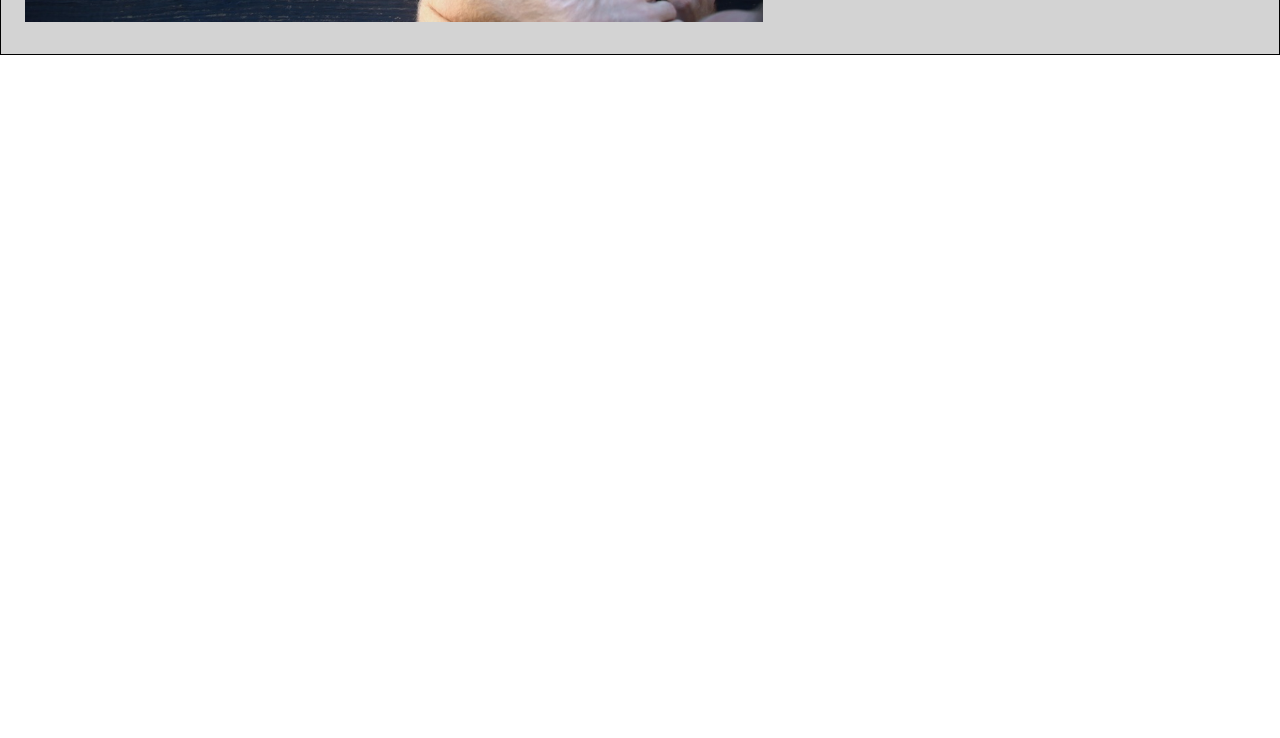
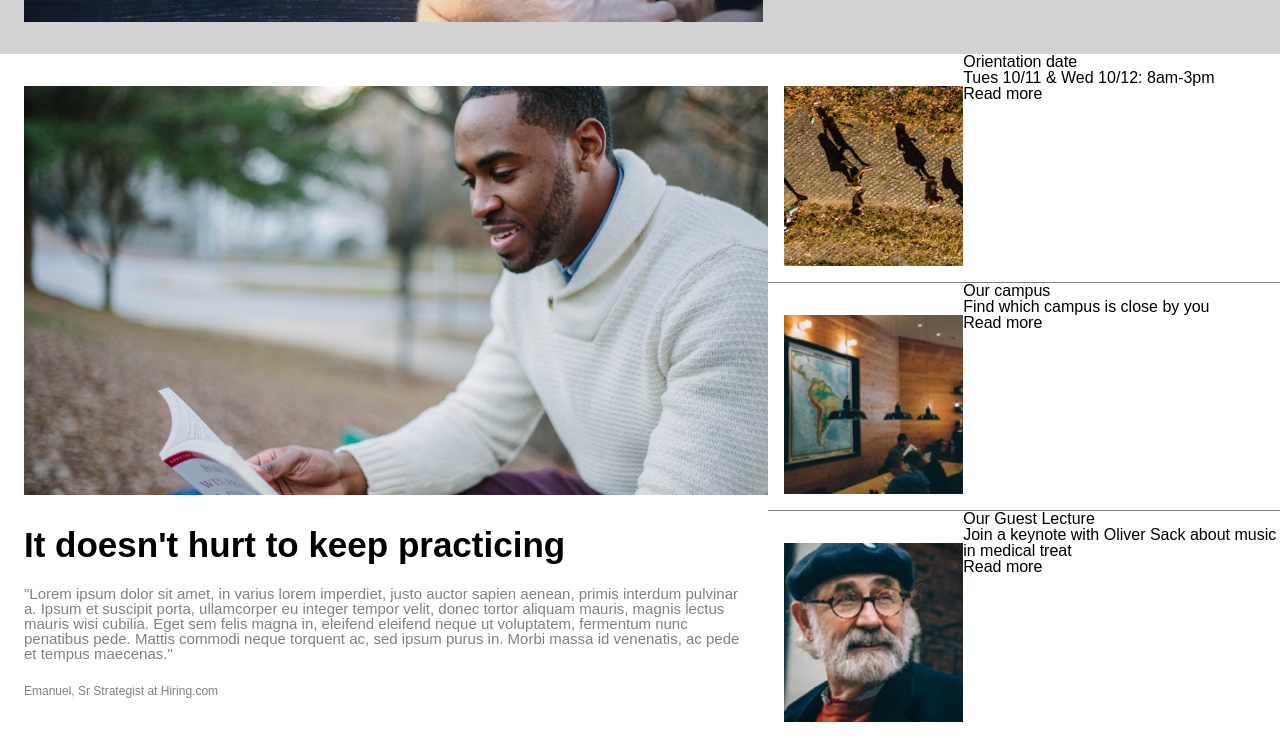
Before and after one commit to chrisstanarsenault/colmar, a plain HTML site: page index.html in a window 1280 px wide. Shown: the part 622-1360 px from the top of the page. Before the commit the page ends 800 px from the top, so only its background shows below. Drawn offline with Linux system fonts and the light colour scheme.

Commit message:
Working on information section

```diff
--- a/index.html
+++ b/index.html
@@ -34,7 +34,43 @@
       <h2 class="first-h2">Lorem ipsum dolor sit amet, magna in purus commodo, consectetuer maecenas dignissim vitae et. Feugiat arcu consectetuer eget, metus est consectetuer consequat dapibus, vehicula dolor purus facilisis et, nulla ipsum auctor nulla ac.</h2>
       <span class="button">Start Here</span>
     </div>
+  </div>
+</div>
 
+<!-- Information -->
+<div class="banner container flex-content">
+  <div class="information-left flex-content">
+    <img src="./resources/images/information-main.jpg" />
+    <h1>It doesn't hurt to keep practicing</h1>
+    <h2>"Lorem ipsum dolor sit amet, in varius lorem imperdiet, justo auctor sapien aenean, primis interdum pulvinar a. Ipsum et suscipit porta, ullamcorper eu integer tempor velit, donec tortor aliquam mauris, magnis lectus mauris wisi cubilia. Eget sem felis magna in, eleifend eleifend neque ut voluptatem, fermentum nunc penatibus pede. Mattis commodi neque torquent ac, sed ipsum purus in. Morbi massa id venenatis, ac pede et tempus maecenas."</h2>
+    <h3>Emanuel, Sr Strategist at Hiring.com</h3>
+  </div>
+
+  <div class="information-right flex-content">
+    <div class="orientation info-banner flex-content">
+      <img class="info-img" src="./resources/images/information-orientation.jpg">
+      <div class="info-banner-text">
+      <h3 class="info-banner-text">Orientation date</h3>
+      <h4 class="info-banner-text">Tues 10/11 & Wed 10/12: 8am-3pm</h4>
+      <span class="info-banner-text">Read more</span>
+    </div>
+    </div>
+    <div class="campus info-banner flex-content">
+      <img class="info-img" src="./resources/images/information-campus.jpg" />
+      <div class="info-banner-text">
+      <h3 class="info-banner-text">Our campus</h3>
+      <h4 class="info-banner-text">Find which campus is close by you</h4>
+      <span class="info-banner-text">Read more</span>
+    </div>
+    </div>
+    <div class="lecture info-banner flex-content">
+      <img class="info-img" src="./resources/images/information-guest-lecture.jpg" />
+      <div class="info-banner-text">
+      <h3 class="info-banner-text">Our Guest Lecture</h3>
+      <h4 class="info-banner-text">Join a keynote with Oliver Sack about music in medical treat</h4>
+      <span class="info-banner-text">Read more</span>
+    </div>
+    </div>
   </div>
 </div>
 </body>
--- a/resources/css/style.css
+++ b/resources/css/style.css
@@ -1,5 +1,7 @@
-html {
+html,
+  body {
   font-family: sans-serif;
+  height: 100%;
 }
 
 .container {
@@ -58,16 +60,16 @@ div .title {
 
 .learn {
   background-color: lightgrey;
-  border: 1px solid black;
   padding-right: 48px;
 }
 
 .learn img {
   width: 60%;
   padding: 32px 24px;
+  height: auto;
 }
 
-div .flex-content {
+.flex-content {
   display: flex;
 }
 
@@ -83,7 +85,7 @@ div .flex-content {
 }
 
 .learn .first-banner h2 {
-  font-size: 30px;
+  font-size: 25px;
   margin: 16px 0 16px 0;
 }
 
@@ -95,3 +97,63 @@ div .flex-content {
   text-align: center;
   margin-top: 16px;
 }
+
+/*Information Banner*/
+
+.information-left {
+  display: inline-flex;
+  flex-direction: column;
+  width: 60%;
+
+}
+
+.information-left img {
+  padding: 32px 0 32px 24px;
+
+
+}
+
+.information-left h1 {
+  font-size: 35px;
+  font-weight: bold;
+  padding: 0 0 24px 24px;
+}
+
+.information-left h2 {
+  font-size: 15px;
+  padding: 0 24px 24px 24px;
+  color: grey;
+}
+
+.information-left h3 {
+  font-size: 12px;
+  color: grey;
+  padding: 0 0 32px 24px;
+
+}
+
+.information-right {
+  display: flex;
+  flex-direction: column;
+  width: 40%;
+}
+
+.information-right .lecture {
+  border: none;
+}
+
+.info-banner {
+  border-bottom: 1px solid grey;
+
+}
+
+.info-img {
+  width: 35%;
+  height: auto;
+  padding: 32px 0 16px 16px;
+}
+
+.info-banner-text {
+  justify-content: center;
+  align-items: center;
+}
```
